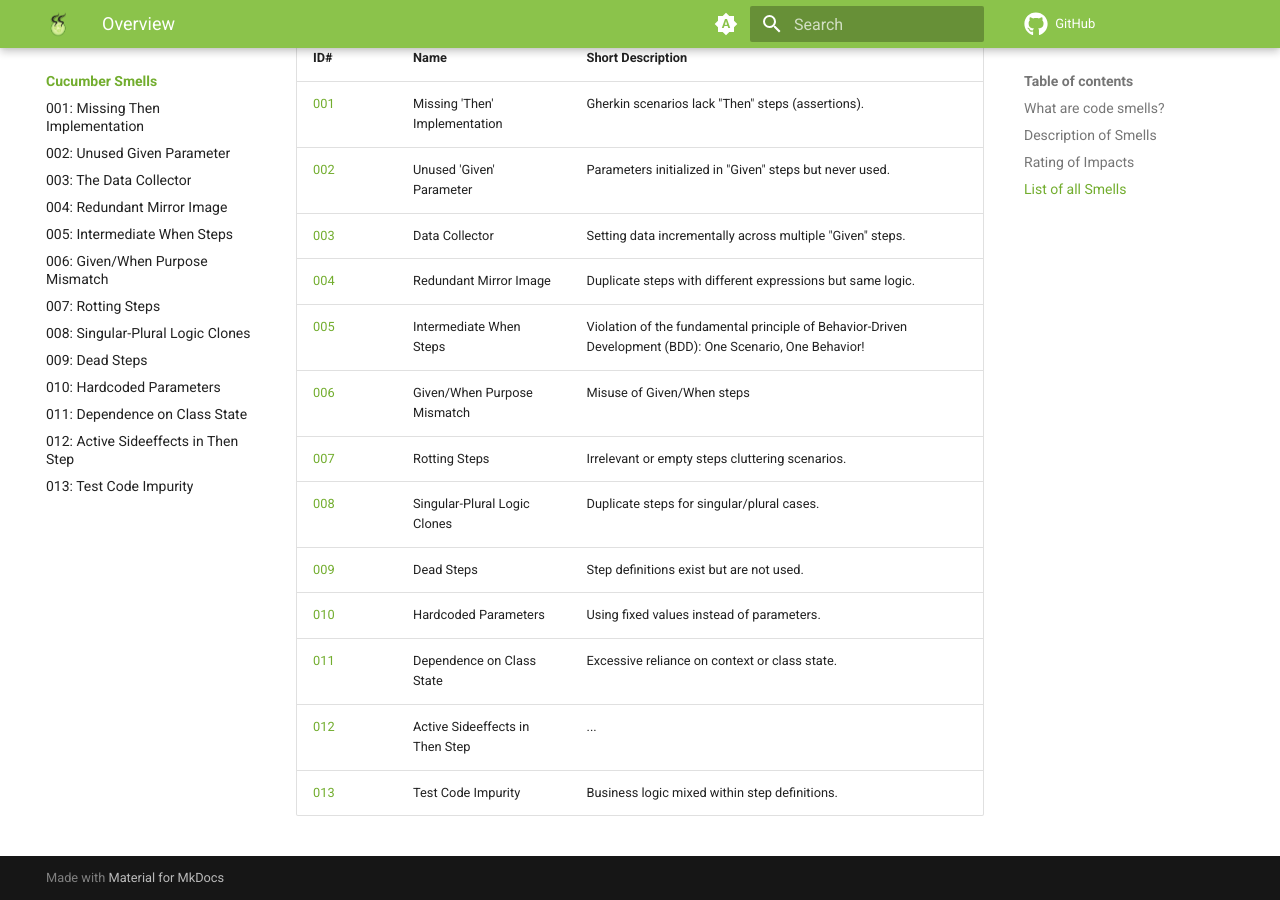
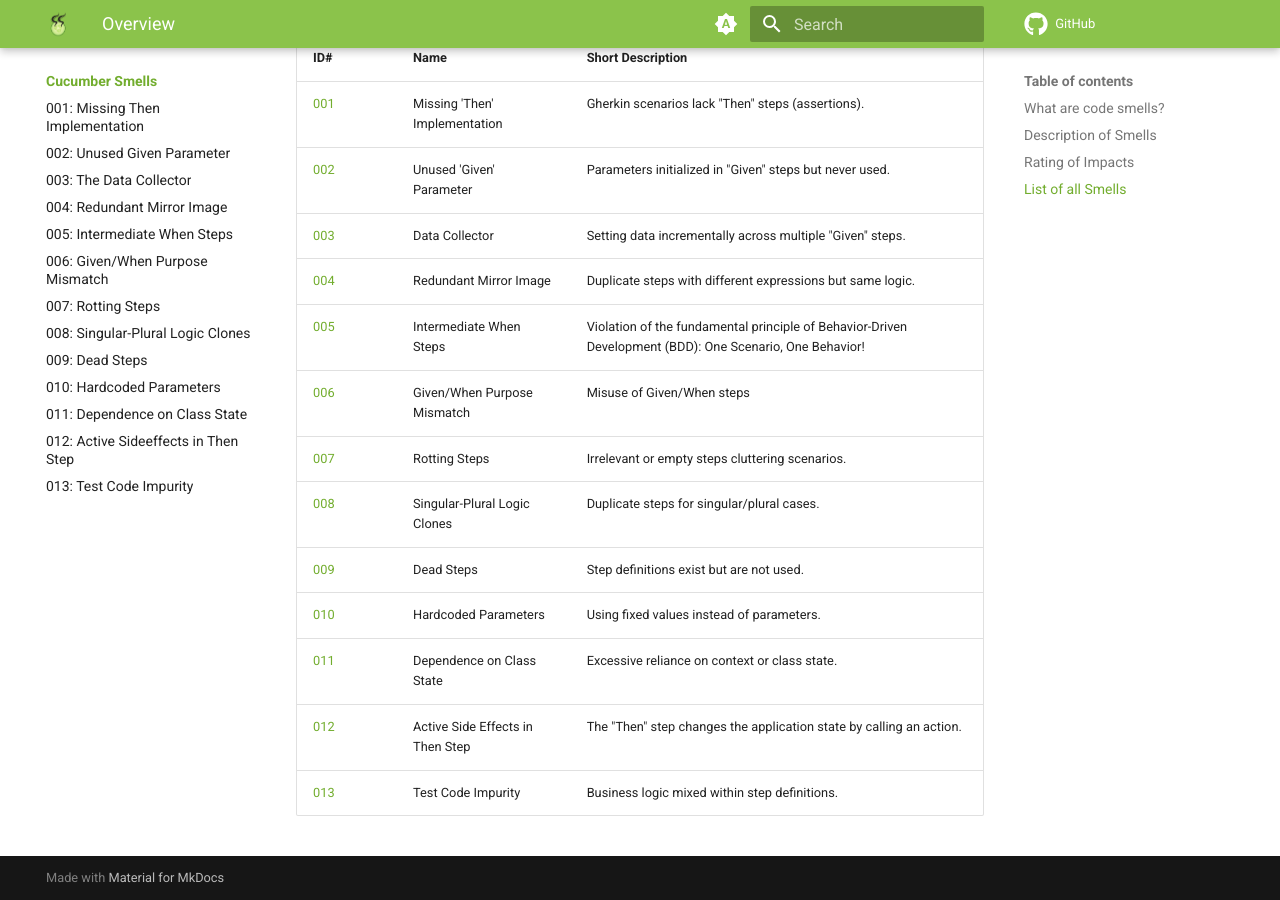
Before and after one commit to Cucumber-Diseases/cucumber-diseases.github.io, an MkDocs documentation site: the page built from docs/smells/index.md, in a window 1280 px wide and 900 px high, scrolled down 1665 px. Built offline with MkDocs 1.6.1 and Material for MkDocs 9.7.7, drawn with Linux system fonts in a browser that asks for light colours.

Commit message:
improve title

```diff
--- a/docs/smells/index.md
+++ b/docs/smells/index.md
@@ -48,5 +48,5 @@
 | [009](009-dead-steps.md) | Dead Steps | Step definitions exist but are not used. |
 | [010](010-hardcoded-parameters.md) | Hardcoded Parameters | Using fixed values instead of parameters. |
 | [011](011-dependence-on-class-state.md) | Dependence on Class State | Excessive reliance on context or class state. |
-| [012](012-active-sideeffects-in-then-step.md) | Active Sideeffects in Then Step | ... |
+| [012](012-active-sideeffects-in-then-step.md) | Active Side Effects in Then Step | The "Then" step changes the application state by calling an action. |
 | [013](013-test-code-impurity.md) | Test Code Impurity | Business logic mixed within step definitions. |
```
